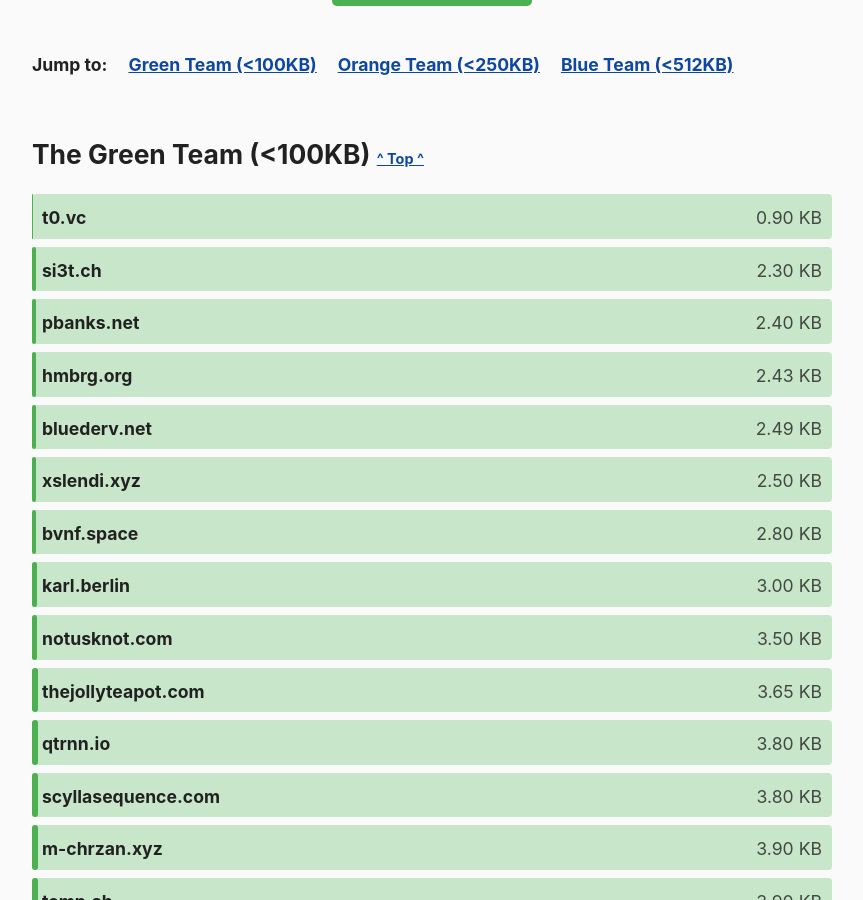
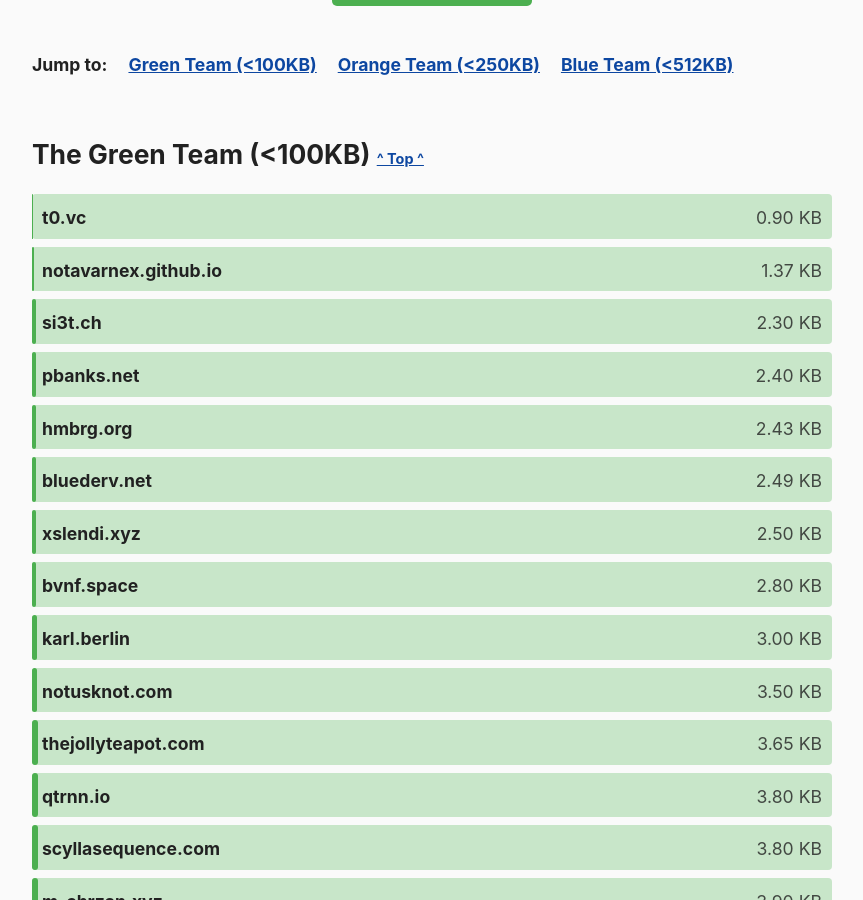
Before and after one commit to kevquirk/512kb.club, a Jekyll site: the page built from index.md, in a window 1280 px wide and 900 px high, scrolled down 1113 px. Shown: the whole window, without its empty margins (208-1071 px from the left). Built offline with Jekyll 4.4.1, drawn with Linux system fonts in a browser that asks for light colours.

Commit message:
Add notavarnex.github.io

```diff
--- a/_data/sites.yml
+++ b/_data/sites.yml
@@ -203,6 +203,11 @@
   size: 10.6
   last_checked: 2022-05-15
 
+- domain: notavarnex.github.io
+  url: https://notavarnex.github.io/
+  size: 1.37
+  last_checked: 2022-07-12
+
 - domain: az.on.lt
   url: https://az.on.lt/
   size: 25.3
```
